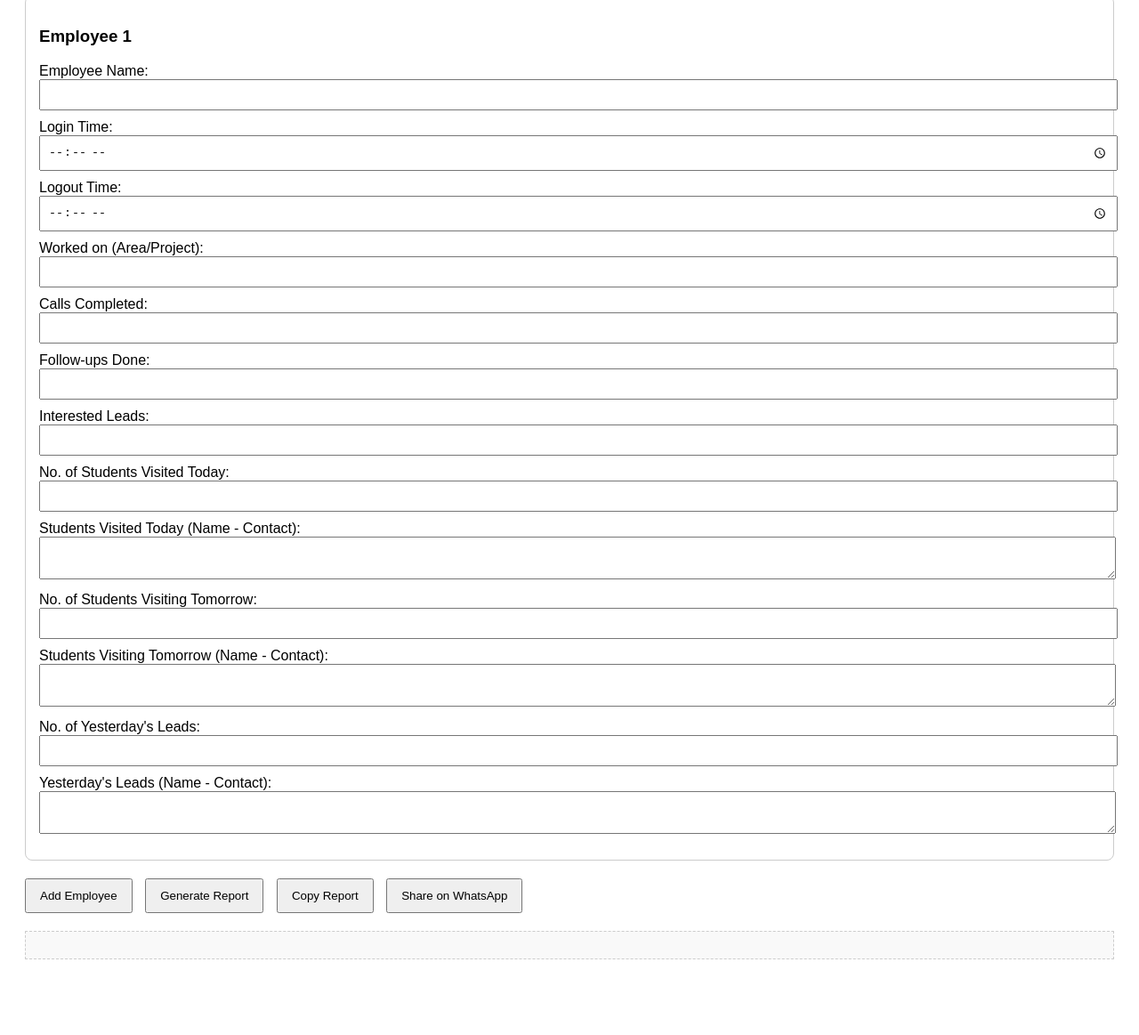
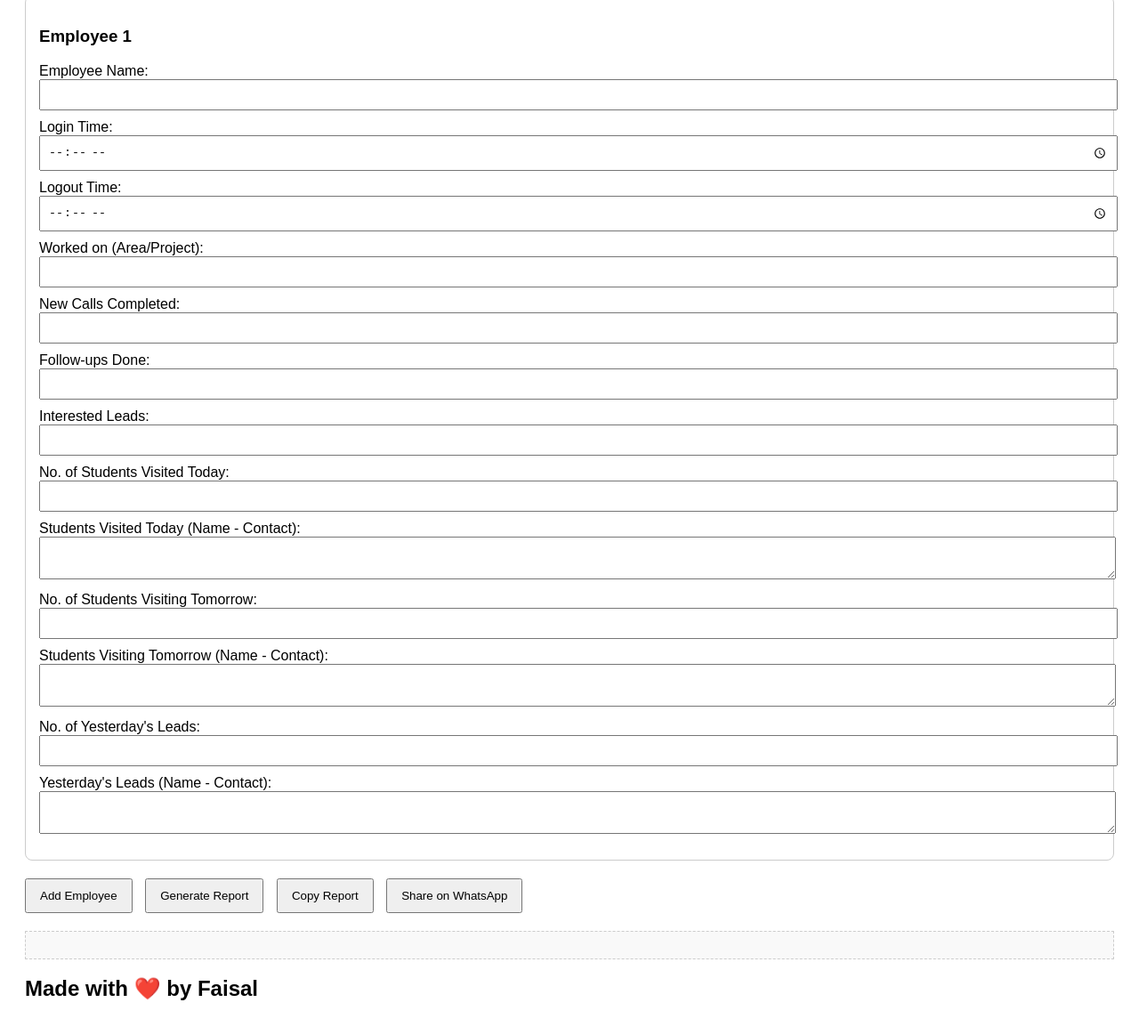
Before and after one commit to shaikhfaisal2001/zia-github.io, a plain HTML site: page index.html in a window 1280 px wide. Shown: the part 333-1496 px from the top of the page at 89% size. Before the commit the page ends 1439 px from the top, so only its background shows below. Drawn offline with Linux system fonts and the light colour scheme.

Commit message:
Update index.html

```diff
--- a/index.html
+++ b/index.html
@@ -87,7 +87,7 @@
         <label>Worked on (Area/Project):</label>
         <input type="text" class="projectName" />
 
-        <label>Calls Completed:</label>
+        <label>New Calls Completed:</label>
         <input type="number" class="calls" />
 
         <label>Follow-ups Done:</label>
@@ -144,7 +144,7 @@
           const yesterdayList = emp.querySelector(".yesterdayLeadsList").value;
 
           report += `_Employee Name_ : *_${name}_*\n📅 _Date_ : *${reportDate}*\n🟢 _Login_ : *${login}*\n🔴 _Logout_ : *${logout}*\n\n`;
-          report += `⦿  _Worked on *${project}* Data_. _Completed *${calls}* calls and *${followUps}* follow ups_.\n`;
+          report += `⦿  _Worked on *${project}* Data_. _Completed *${calls}* new calls and *${followUps}* follow ups_.\n`;
           report += `⦿  _Total No. of Interested leads_ : *${interested}*\n\n`;
           report += `⦿  _No. of Students Visited today_ : *${visitedToday}*\n⦿  _List of Students Visited today with contact no._ :\n${visitedTodayList}\n \n`;
           report += `⦿  _No. of Students Visiting Tomorrow_ : *${visitTomorrow}*\n⦿  _List of Students Visiting Tomorrow with contact no._ :\n${visitTomorrowList}\n \n`;
@@ -169,5 +169,6 @@
       // Initialize with one employee
       addEmployee();
     </script>
+    <h2>Made with ❤️ by Faisal</h2>
   </body>
 </html>
```
